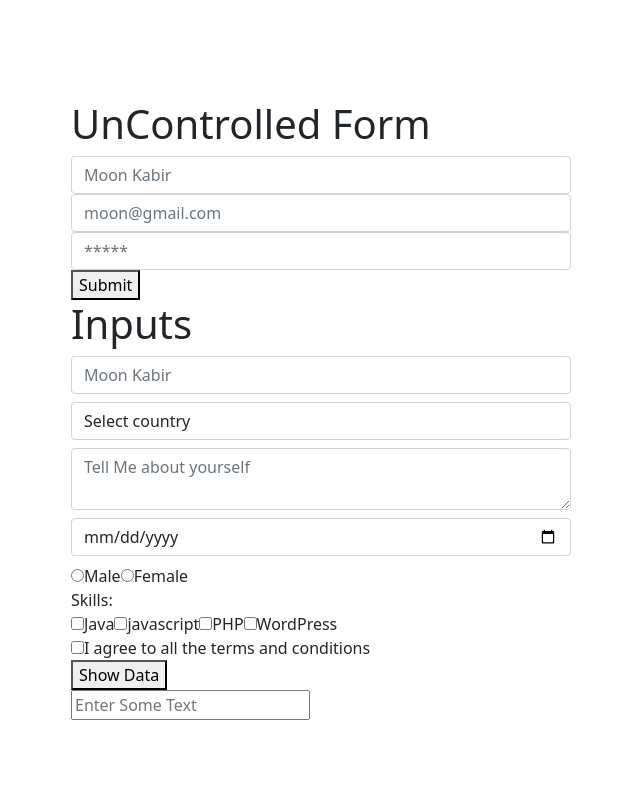
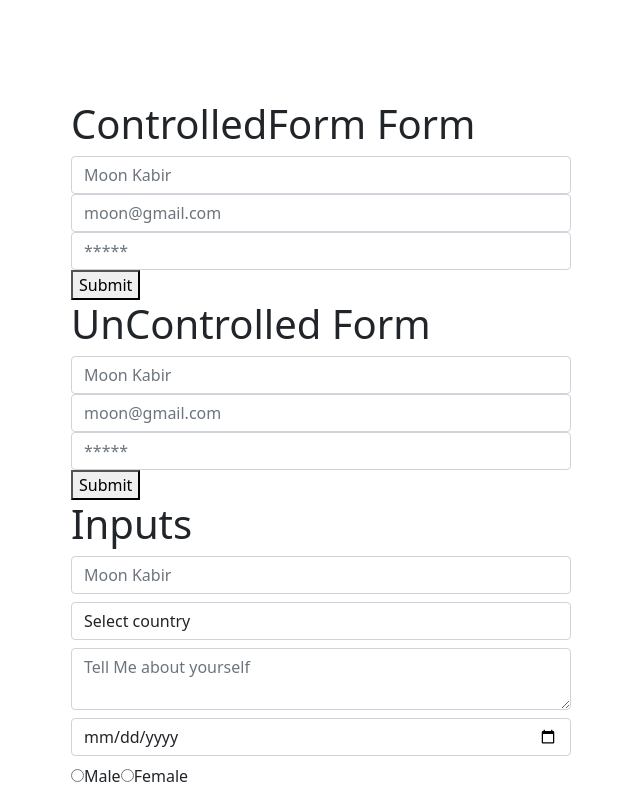
Before and after one commit to moonkabir/basic-react-stacklearner, a React (Create React App) app: page / in a window 1280 px wide. Shown: the top 792 px of the page, without its empty margins (319-959 px from the left). Built offline with nearby package versions, Linux system fonts and the light colour scheme.

Commit message:
54 Controlled Form with react

```diff
--- a/src/components/app.jsx
+++ b/src/components/app.jsx
@@ -1,6 +1,7 @@
 import React, {Component}from 'react';
 import Inputs from './inputs';
-import UnControlledForm from './forms';
+import UnControlledForm from './forms/uncontrolledform';
+import ControlledForm from './forms/controlledform';
 class App extends Component {
     state = {
         name: ''
@@ -22,6 +23,7 @@ class App extends Component {
     render() {
         return (
             <div style={{"width":"500px","margin": "100px auto"}}>
+                <ControlledForm />
                 <UnControlledForm />
                 <Inputs />
                 <input
--- /dev/null
+++ b/src/components/forms/controlledform.jsx
@@ -0,0 +1,58 @@
+import React from 'react';
+
+class ControlledForm extends React.Component {
+    state ={
+        name: '',
+        email: '',
+        password: ''
+    };
+    handleSubmit = event => {
+        event.preventDefault();
+
+        console.log(this.state);
+        event.target.reset();
+        this.setState({name: '', email: '', password: ''});
+    }
+    handleChange = event => {
+        this.setState({
+            [event.target.name] : event.target.value
+        });
+    }
+    render() {
+        const { name, email, password } = this.state;
+        return (
+            <div>
+                <h1>ControlledForm Form</h1>
+                <form onSubmit={this.handleSubmit}>
+                    <input
+                        type="text"
+                        name="name"
+                        className="form-control"
+                        placeholder="Moon Kabir"
+                        value={name}
+                        onChange={this.handleChange}
+                    />
+                    <input
+                        type="email"
+                        name="email"
+                        className="form-control"
+                        placeholder="moon@gmail.com"
+                        value={email}
+                        onChange={this.handleChange}
+                    />
+                    <input
+                        type="password"
+                        name="password"
+                        className="form-control"
+                        placeholder="*****"
+                        value={password}
+                        onChange={this.handleChange}
+                    />
+                    <button type="submit">Submit</button>
+                </form>
+            </div>
+        );
+    }
+}
+
+export default ControlledForm
```
Also changed, not shown: src/components/forms/uncontrolledform.jsx (renamed from src/components/forms/index.jsx).
